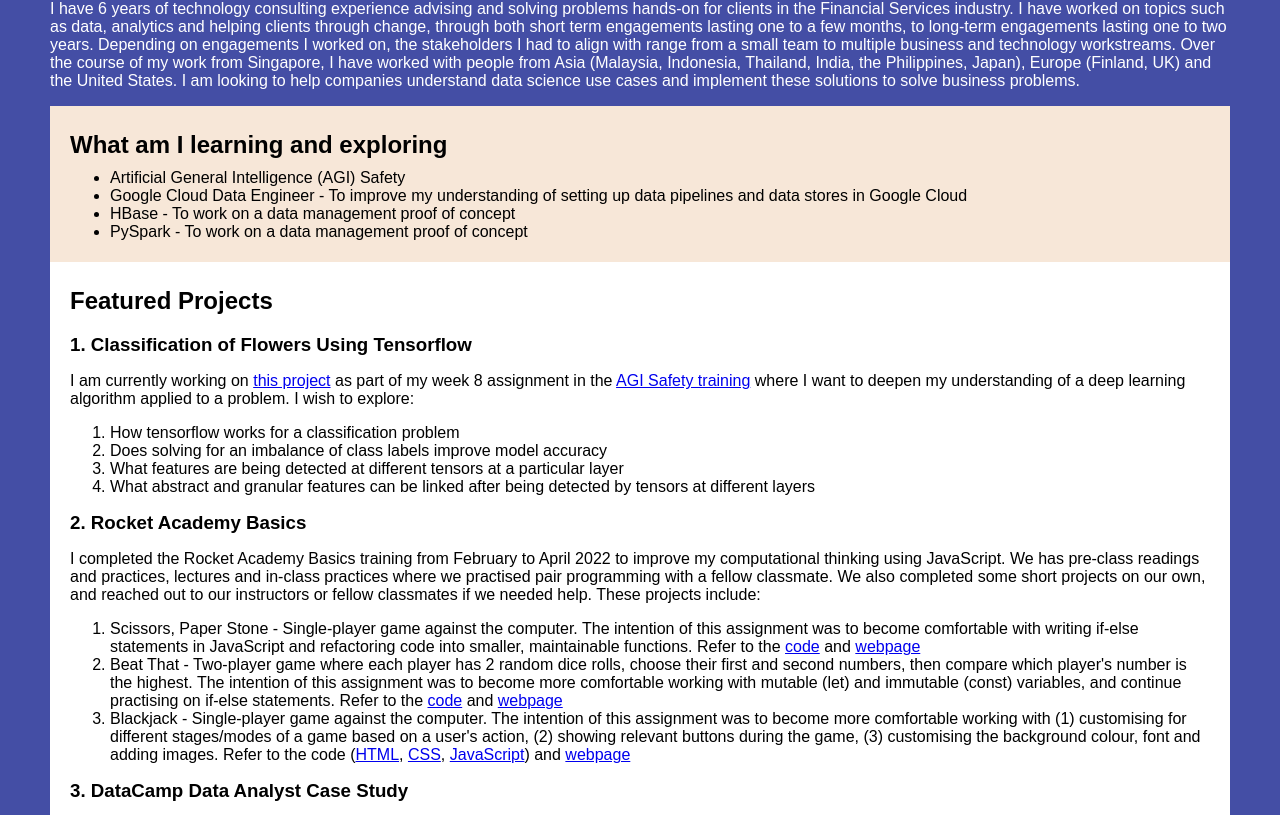
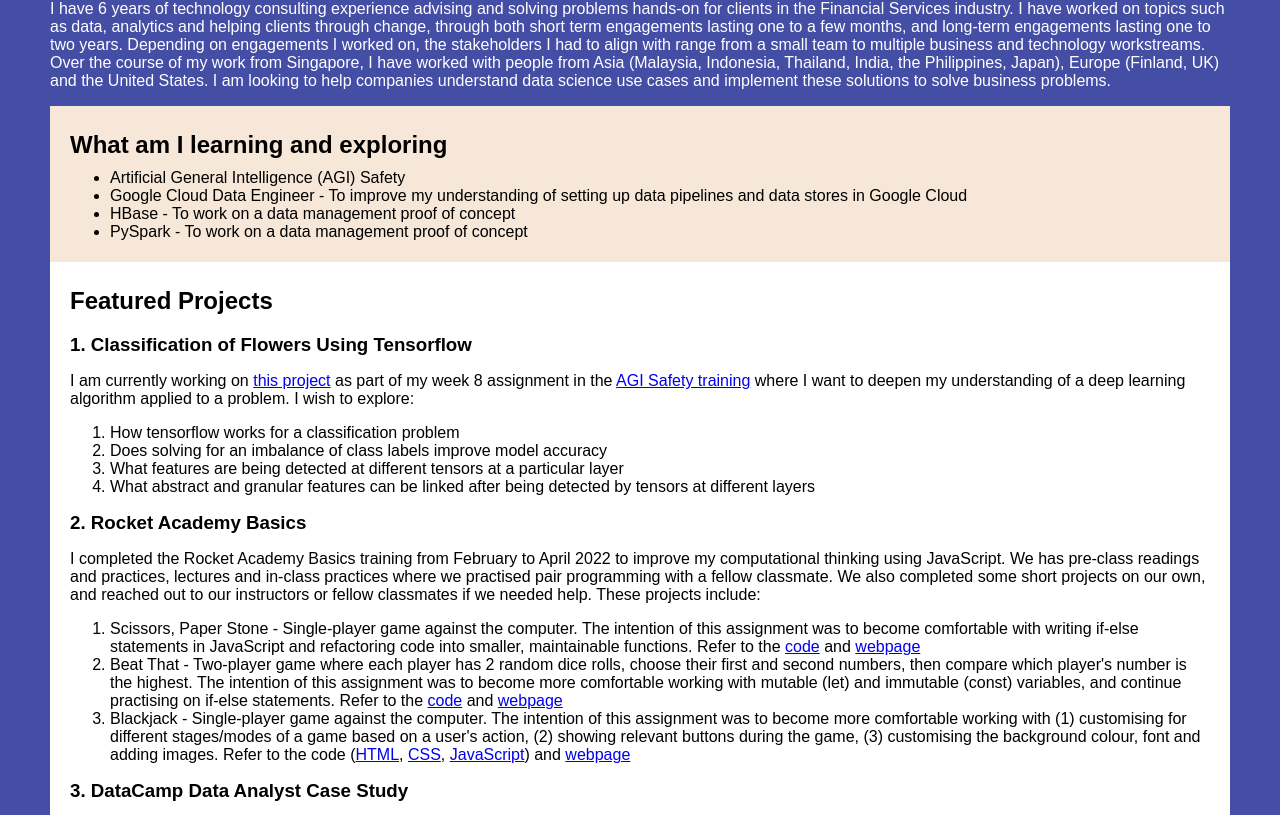
Before and after one commit to KaiquanMah/portfolio, a website: page index.html in a window 1280 px wide. Shown: the part 63-878 px from the top of the page. Drawn offline with Linux system fonts and the light colour scheme.

Commit message:
Update index.html

```diff
--- a/index.html
+++ b/index.html
@@ -14,7 +14,7 @@
       <header>
         <h2>Hi, I am Kai</h2>
         <p>I have 6 years of technology consulting experience advising and solving problems hands-on for clients in the Financial Services industry.
-           I have worked on topics such as data, analytics and helping clients through change, through both short term engagements lasting one to a few months, to long-term engagements lasting one to two years.
+           I have worked on topics such as data, analytics and helping clients through change, through both short term engagements lasting one to a few months, and long-term engagements lasting one to two years.
            Depending on engagements I worked on, the stakeholders I had to align with range from a small team to multiple business and technology workstreams.
            Over the course of my work from Singapore, I have worked with people from Asia (Malaysia, Indonesia, Thailand, India, the Philippines, Japan), Europe (Finland, UK) and the United States.
            I am looking to help companies understand data science use cases and implement these solutions to solve business problems.</p>
```
